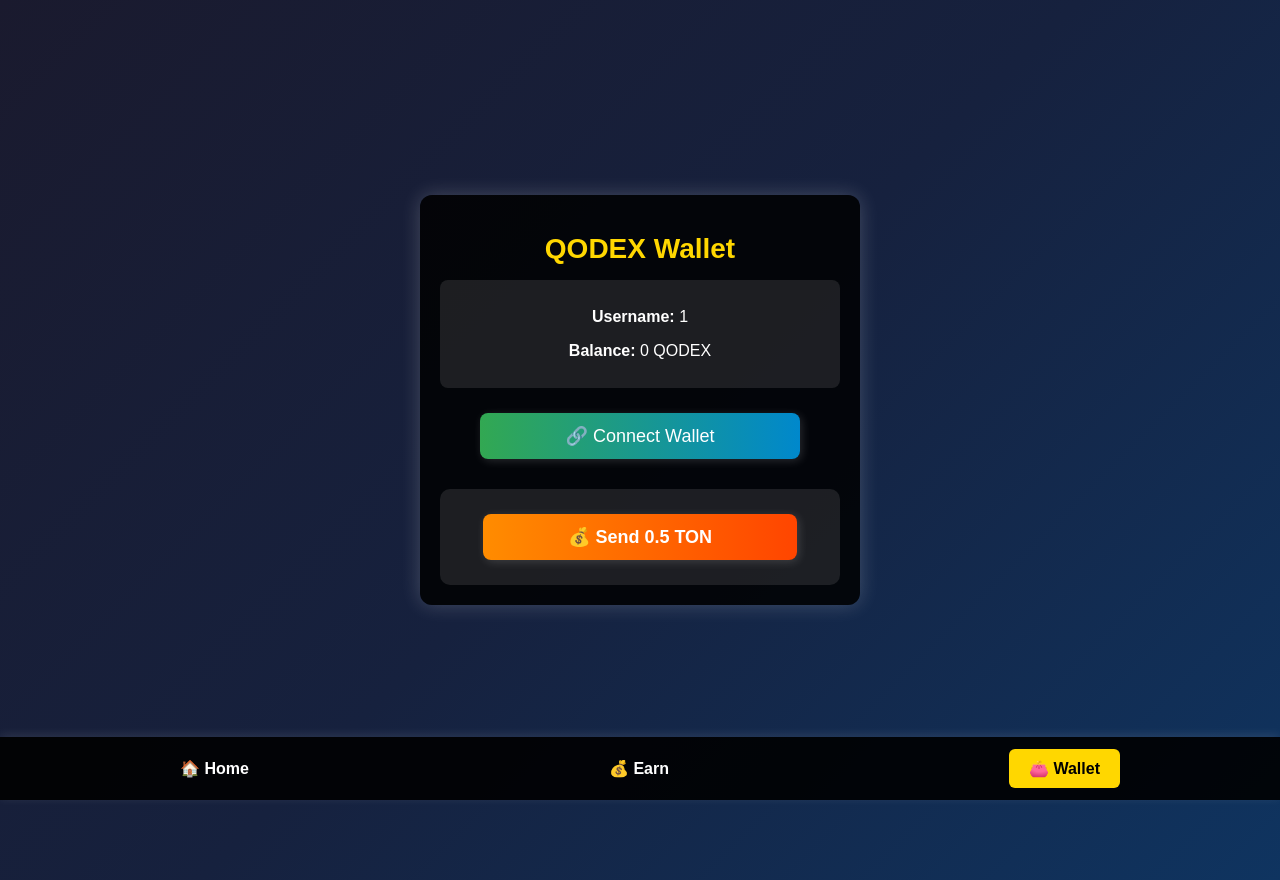
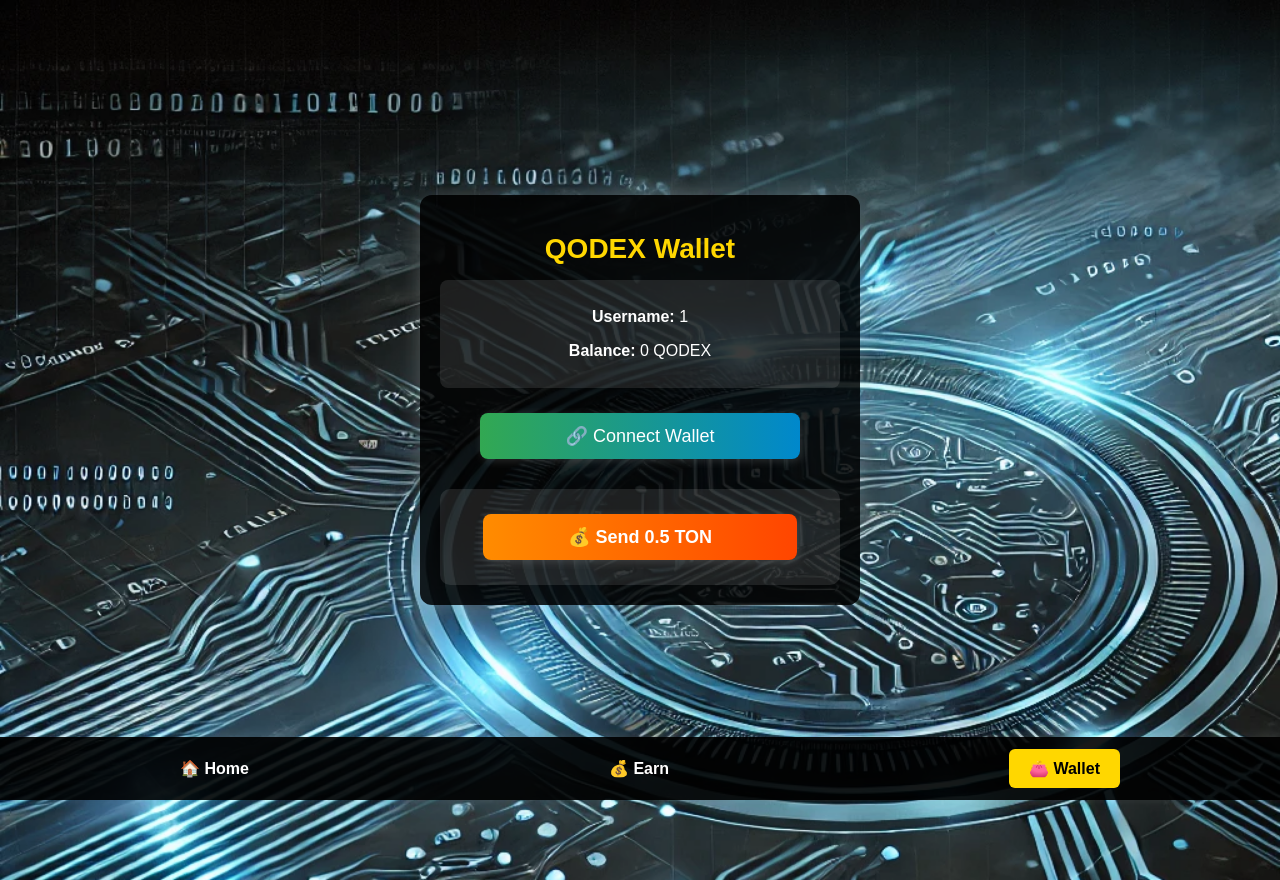
Before and after one commit to Qodirbek/QODEX_GAME, a Flask app: page /wallet in a window 1280 px wide. Run offline with Flask 3, Linux system fonts and the light colour scheme; the visitor is signed in with stand-in values (Sample User, id 1); data that the repository does not hold is empty; some libraries are stand-ins or nearby versions.

Commit message:
Update wallet.css

```diff
--- a/static/css/wallet.css
+++ b/static/css/wallet.css
@@ -2,7 +2,11 @@
 body {
     font-family: 'Poppins', sans-serif;
     text-align: center;
-    background: linear-gradient(135deg, #1a1a2e, #16213e, #0f3460);
+    background-image: url('/static/images/background.jpg'); /* Tasvir yo‘li */
+    background-size: cover; /* Tasvirni to‘liq ekran qilish */
+    background-position: center; /* Markazga joylashtirish */
+    background-repeat: no-repeat; /* Takrorlanmasligi uchun */
+    background-attachment: fixed; /* Scroll paytida fon o‘zgarmasligi */
     color: white;
     margin: 0;
     padding-bottom: 80px; /* Pastki navbar uchun joy */
```
